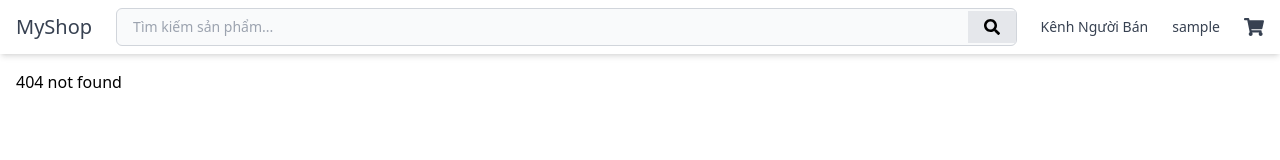
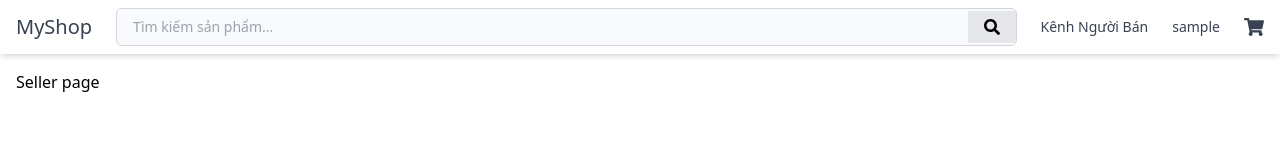
Before and after one commit to QuangMinh03042005/myshop-frontend, a React (Vite) app: page /seller in a window 1280 px wide. Before the commit this address had no page. Shown: the top 160 px of the page. Built offline with nearby package versions, Linux system fonts and the light colour scheme; sample sign-in values are in the browser's storage.

Commit message:
feat: add seller page

```diff
--- a/src/App.jsx
+++ b/src/App.jsx
@@ -7,6 +7,7 @@ import NotFound from './pages/NotFound.jsx'
 import Register from './pages/Register.jsx';
 import ProductDetail from './pages/ProductDetail.jsx';
 import DailyDiscover from './pages/DailyDiscover.jsx';
+import Seller from './pages/Seller.jsx';
 
 export default function App() {
   return (
@@ -37,6 +38,12 @@ export default function App() {
           </RequireAuth>
         } />
 
+        <Route path="/seller" element={
+          <RequireAuth>
+            <Seller/>
+          </RequireAuth>
+        } />
+
         <Route path="/product/:id" element={
           <RequireAuth>
             <ProductDetail/>
--- /dev/null
+++ b/src/pages/Seller.jsx
@@ -0,0 +1,5 @@
+export default function Seller() {
+    return (
+        <div>Seller page</div>
+    );
+}
```
